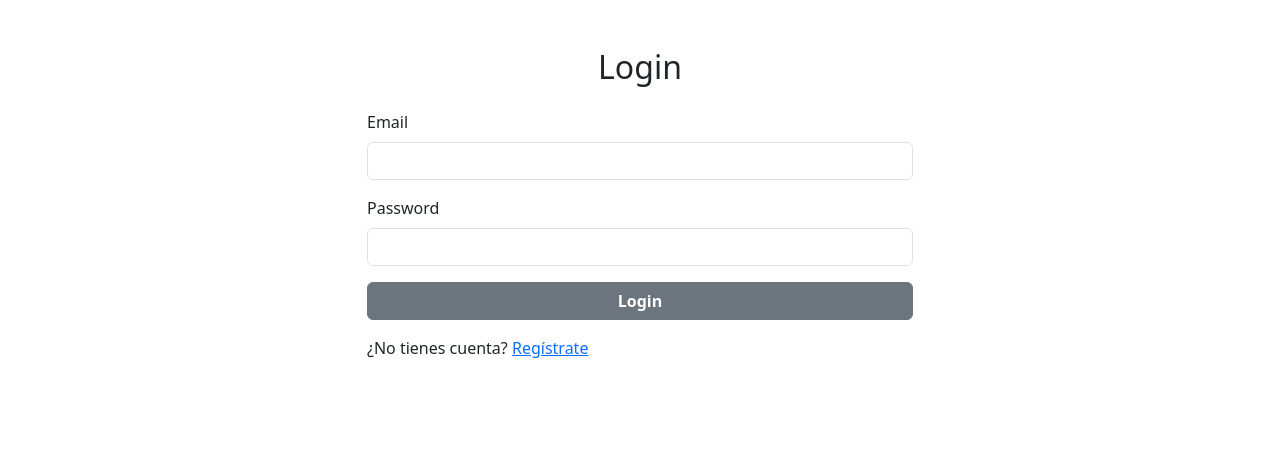
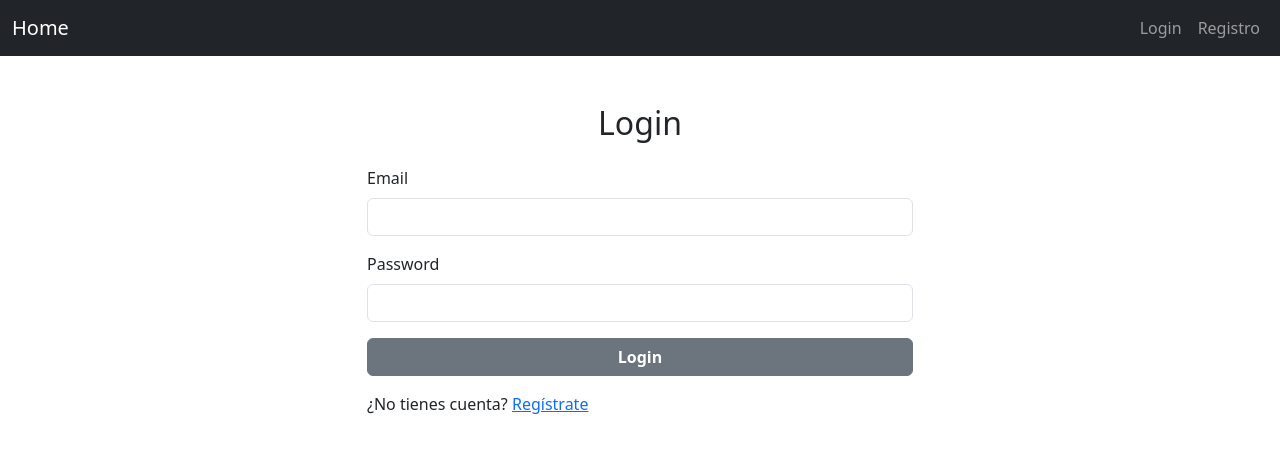
Before and after one commit to DiH30/app-misiones-espaciales, a React (Vite) app in the folder frontend/: page /login in a window 1280 px wide. Shown: the top 452 px of the page. Built offline with nearby package versions, Linux system fonts and the light colour scheme; no server answers.

Commit message:
NavBar integrado y actualización de archivo HomePage.css

```diff
--- a/frontend/src/App.jsx
+++ b/frontend/src/App.jsx
@@ -6,11 +6,13 @@
 import { ProfilePage } from "./pages/ProfilePage"
 import { PrivateRoute } from "./PrivateRoute"
 import { AuthProvider } from "./context/AuthContext"
+import { Navbar } from "./components/NavBar"
 
 export const App = () => {
   return (
     <AuthProvider>
       <BrowserRouter>
+      <Navbar/>
         <Routes>
           <Route path="/" element={<HomePage />} />
           <Route path="/register" element={<RegisterPage />} />
--- /dev/null
+++ b/frontend/src/components/NavBar.jsx
@@ -0,0 +1,56 @@
+import { Link } from "react-router-dom"
+import { useAuth } from "../context/AuthContext"  // usamos el contexto
+
+export const Navbar = () => {
+  const { user, logout } = useAuth() // obtenemos usuario y logout del contexto
+
+  return (
+    <nav className="navbar navbar-expand-lg navbar-dark bg-dark">
+      <div className="container-fluid">
+
+        {/* Logo o título */}
+        <Link className="navbar-brand" to="/">Home</Link>
+
+        <button className="navbar-toggler"
+          type="button"
+          data-bs-toggle="collapse"
+          data-bs-target="#navbarNav"
+          aria-controls="navbarNav"
+          aria-expanded="false"
+          aria-label="Toggle navigation"
+        >
+          <span className="navbar-toggler-icon"></span>
+        </button>
+
+        <div className="collapse navbar-collapse" id="navbarNav">
+          <ul className="navbar-nav ms-auto">
+
+            {/* Si el usuario está logueado */}
+            {user ? (
+              <>
+                <li className="nav-item">
+                  <Link className="nav-link" to="/profile">Perfil</Link>
+                </li>
+                <li className="nav-item">
+                  <button className="btn btn-outline-light ms-2" onClick={logout}>
+                    Logout
+                  </button>
+                </li>
+              </>
+            ) : (
+              // Si NO está logueado
+              <>
+                <li className="nav-item">
+                  <Link className="nav-link" to="/login">Login</Link>
+                </li>
+                <li className="nav-item">
+                  <Link className="nav-link" to="/register">Registro</Link>
+                </li>
+              </>
+            )}
+          </ul>
+        </div>
+      </div>
+    </nav>
+  )
+}
--- a/frontend/src/pages/HomePage.css
+++ b/frontend/src/pages/HomePage.css
@@ -35,8 +35,10 @@
 .nasa-img {
   width: 100%;
   max-width: 800px; /* Limita el ancho de la imagen */
+  height: 620px;
   border-radius: 8px;
   box-shadow: 0 4px 10px rgba(0, 0, 0, 0.2);
+  margin-bottom: 30px;
 }
 
 /* Explicación debajo de la imagen */
@@ -44,6 +46,7 @@
   font-size: 1.1rem;
   color: #ecf0f1;
   margin-top: 20px;
+  padding: auto;
 }
 
 /* Contenedor de error */
@@ -66,7 +69,7 @@
   font-size: 1.1rem;
   font-weight: bold;
   cursor: pointer;
-  margin-top: 20px;
+  margin-top: 10px;
   transition: all 0.3s ease;
   text-align: center;
   display: block;
```
